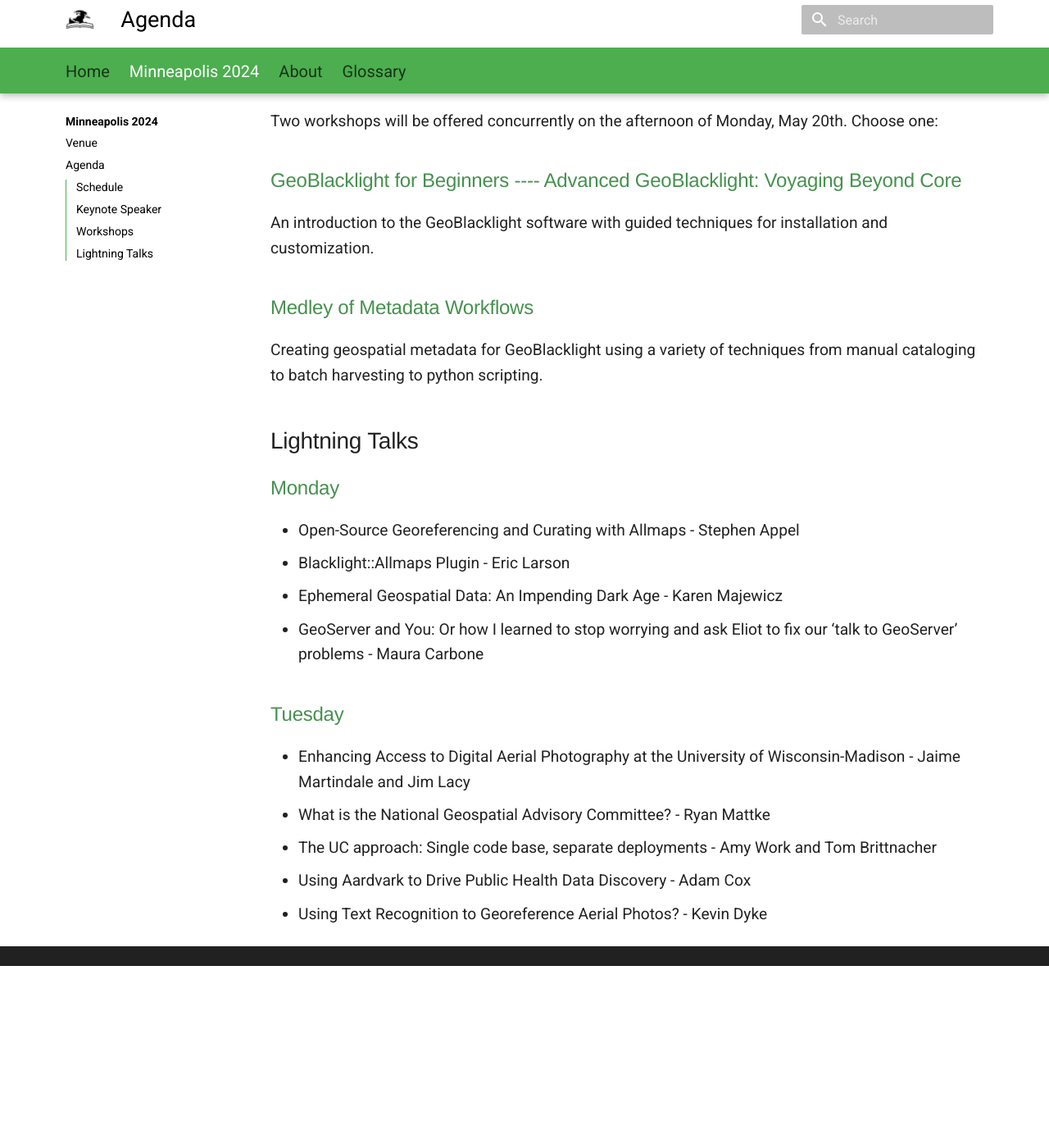
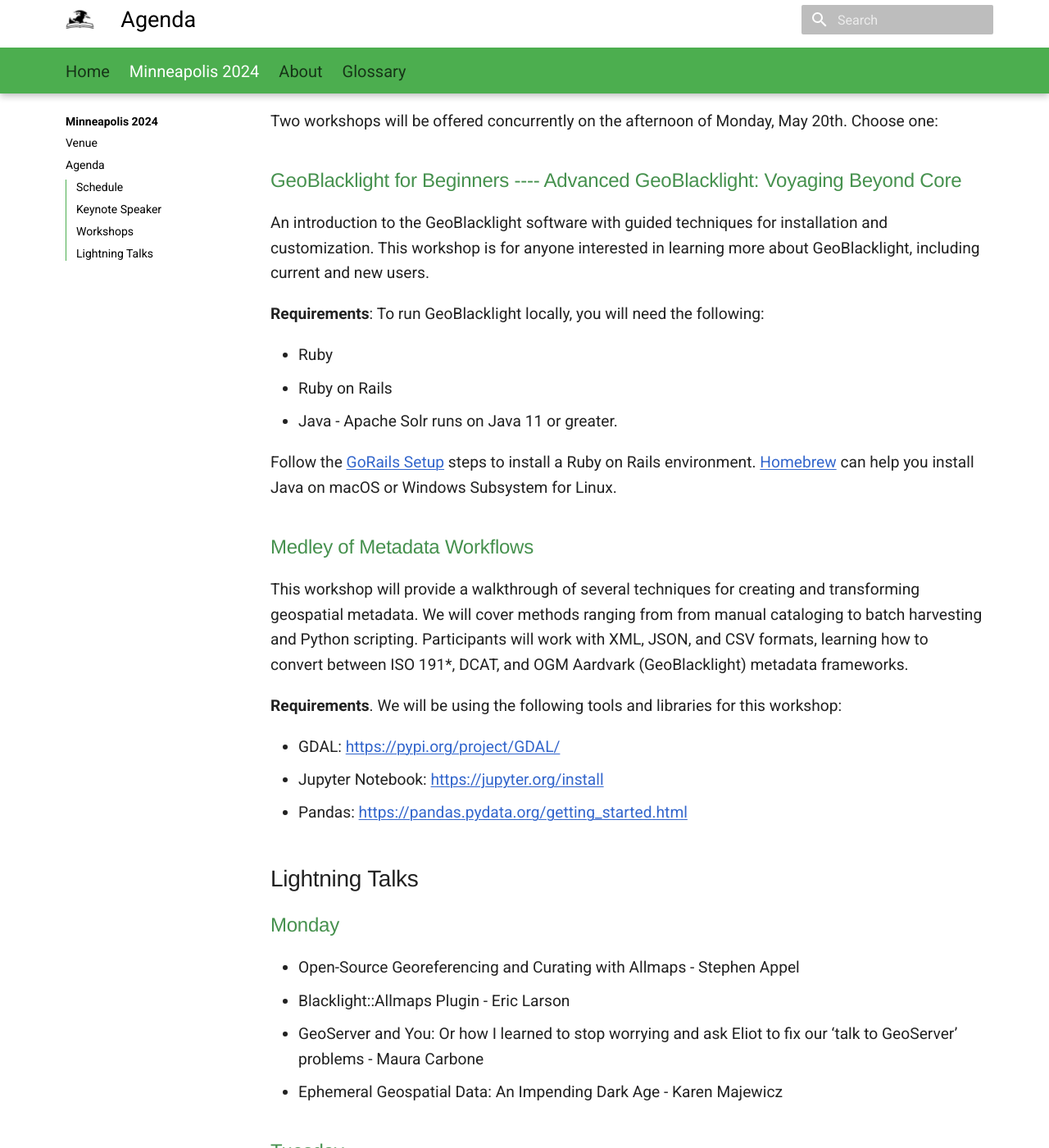
Before and after one commit to geo4lib/geo4libcamp-website, an MkDocs documentation site: the page built from docs/2024/agenda-2024.md, in a window 1280 px wide and 1400 px high, scrolled down 2214 px. Shown: the whole window at 82% size. Built offline with MkDocs 1.6.1 and Material for MkDocs 9.7.7, drawn with Linux system fonts in a browser that asks for light colours; before the commit the page ends 3392 px from its top, so only the background shows below that; some of the changed text lies outside the part shown.

Commit message:
Update agenda-2024.md

```diff
--- a/docs/2024/agenda-2024.md
+++ b/docs/2024/agenda-2024.md
@@ -211,11 +211,25 @@
 
 ### GeoBlacklight for Beginners ---- Advanced GeoBlacklight: Voyaging Beyond Core
 
-An introduction to the GeoBlacklight software with guided techniques for installation and customization.
+An introduction to the GeoBlacklight software with guided techniques for installation and customization. This workshop is for anyone interested in learning more about GeoBlacklight, including current and new users.
+
+**Requirements**: To run GeoBlacklight locally, you will need the following:
+
+* Ruby
+* Ruby on Rails
+* Java - Apache Solr runs on Java 11 or greater.
+
+Follow the [GoRails Setup](https://gorails.com/setup) steps to install a Ruby on Rails environment. [Homebrew](https://brew.sh/) can help you install Java on macOS or Windows Subsystem for Linux.
 
 ### Medley of Metadata Workflows
 
-Creating geospatial metadata for GeoBlacklight using a variety of techniques from manual cataloging to batch harvesting to python scripting.
+This workshop will provide a walkthrough of several techniques for creating and transforming geospatial metadata. We will cover methods ranging from from manual cataloging to batch harvesting and Python scripting. Participants will work with XML, JSON, and CSV formats, learning how to convert between ISO 191*, DCAT, and OGM Aardvark (GeoBlacklight) metadata frameworks.
+
+**Requirements**. We will be using the following tools and libraries for this workshop:
+
+* GDAL: https://pypi.org/project/GDAL/
+* Jupyter Notebook: https://jupyter.org/install
+* Pandas: https://pandas.pydata.org/getting_started.html
 
 ## Lightning Talks
 
@@ -223,8 +237,9 @@
 
 * Open-Source Georeferencing and Curating with Allmaps - Stephen Appel
 * Blacklight::Allmaps Plugin - Eric Larson
+* GeoServer and You: Or how I learned to stop worrying and ask Eliot to fix our ‘talk to GeoServer’ problems - Maura Carbone
 * Ephemeral Geospatial Data: An Impending Dark Age - Karen Majewicz
-* GeoServer and You: Or how I learned to stop worrying and ask Eliot to fix our ‘talk to GeoServer’ problems - Maura Carbone
+
 
 ### Tuesday
 
@@ -233,3 +248,4 @@
 * The UC approach: Single code base, separate deployments - Amy Work and Tom Brittnacher
 * Using Aardvark to Drive Public Health Data Discovery - Adam Cox
 * Using Text Recognition to Georeference Aerial Photos?  - Kevin Dyke
+* OpenIndexMaps for 19th-century atlases of the upper Mississippi River - Owen Connolly
```
